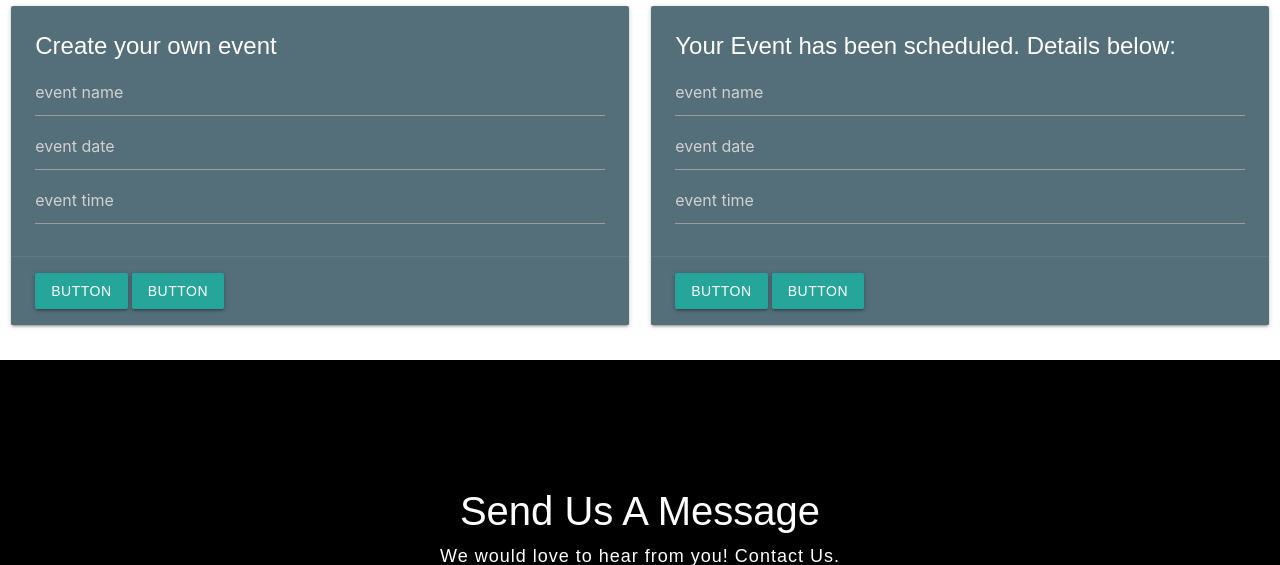
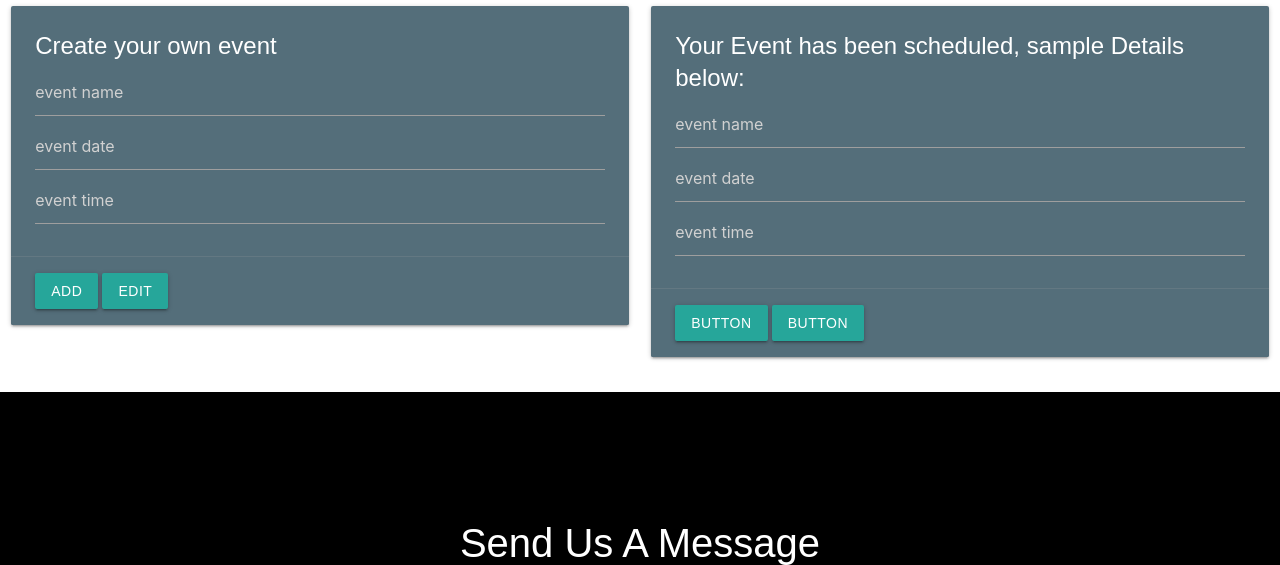
Before and after one commit to Code-Institute-Submissions/susanmarie87-The-Garden_NovResub, a Flask app: page /profile/1 in a window 1280 px wide. Shown: the part 125-690 px from the top of the page. Run offline with Flask 2, Linux system fonts and the light colour scheme; the visitor is signed in with stand-in values (Sample User, id 1); a database or web service that is not in the repository returns one stand-in record (values such as "Sample title"); some libraries are stand-ins or nearby versions.

```diff
--- a/templates/profile.html
+++ b/templates/profile.html
@@ -7,7 +7,6 @@
 {{ event.description }}<br>
 {{ event.date }}<br>
 {% endfor %}
-
 
 
 <h3 class="profile">Hello, {{ username }}</h3>
@@ -24,8 +23,8 @@
 
             </div>
             <div class="card-action">
-                <a class="waves-effect waves-light btn">button</a>
-                <a class="waves-effect waves-light btn">button</a>
+                <a class="waves-effect waves-light btn" name="">Add</a>
+                <a class="waves-effect waves-light btn" name="">Edit</a>
             </div>
         </div>
     </div>
@@ -34,14 +33,14 @@
         <div class="col s12 m6">
             <div class="card blue-grey darken-1">
                 <div class="card-content white-text">
-                    <span class="card-title">Your Event has been scheduled. Details below:</span>
+                    <span class="card-title">Your Event has been scheduled, {{ username }} Details below:</span>
                     <input type="text" name="" placeholder="event name">
                     <input type="text" name="" placeholder="event date">
                     <input type="text" name="" placeholder="event time">
                 </div>
                 <div class="card-action">
-                    <a class="waves-effect waves-light btn">button</a>
-                    <a class="waves-effect waves-light btn">button</a>
+                    <a class="waves-effect waves-light btn" name="">button</a>
+                    <a class="waves-effect waves-light btn" name="">button</a>
                 </div>
             </div>
         </div>
```
Also changed, not shown: README.md.
